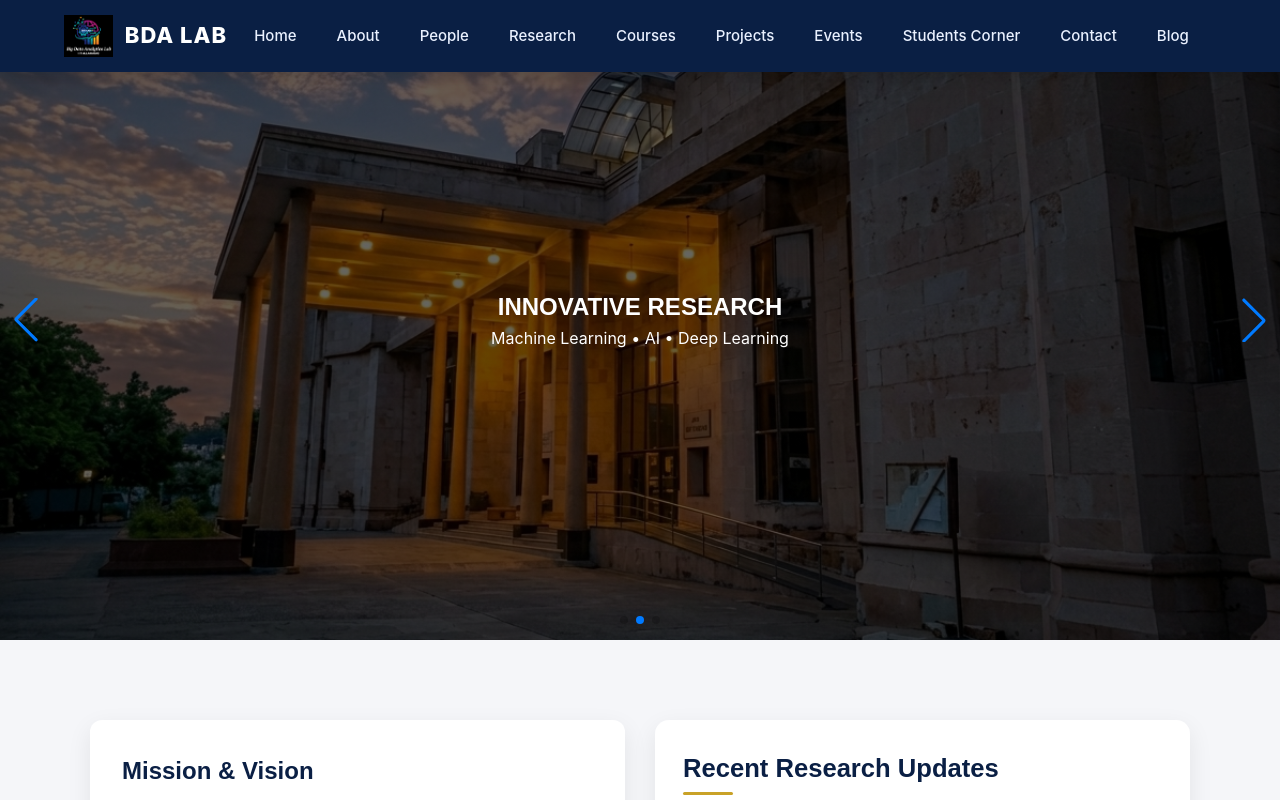
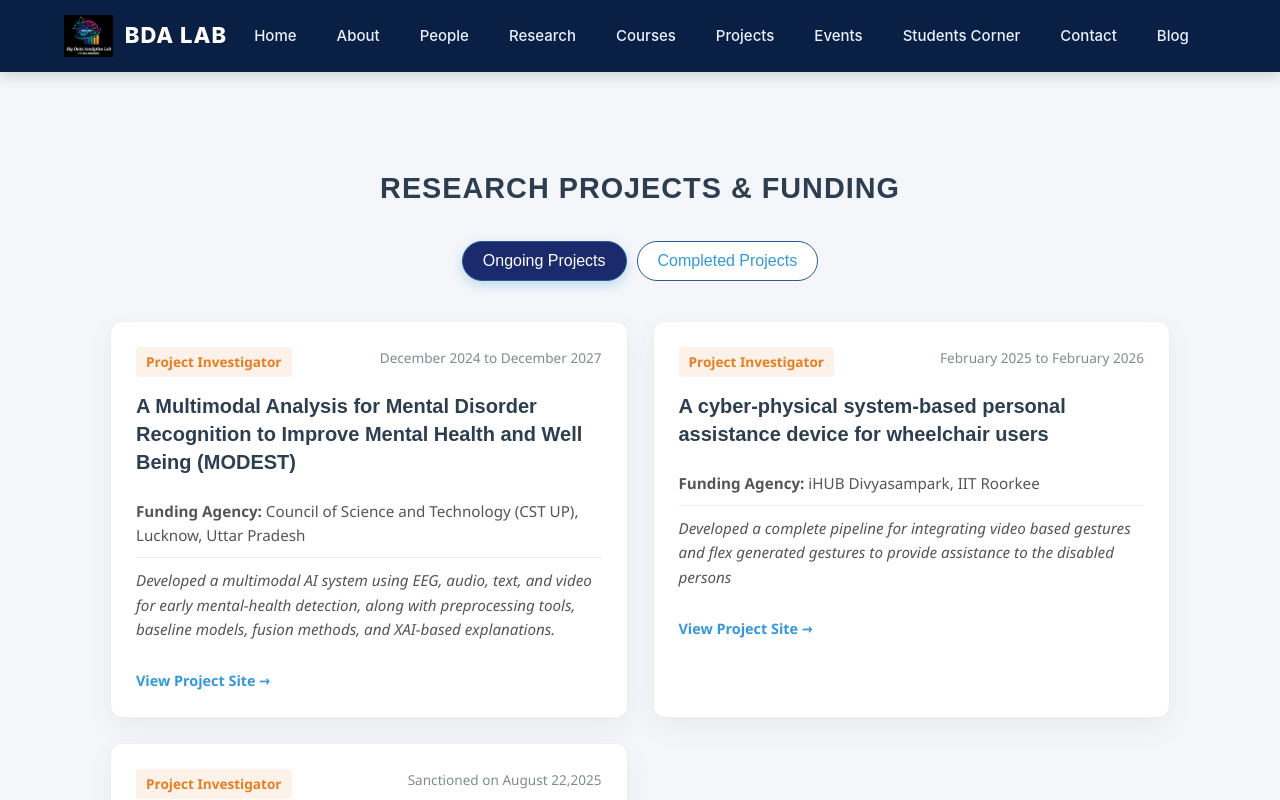
Before and after one commit to srthkksrwni/bda_lab, a React (Vite) app: page /#/projects in a window 1280 px wide. Shown: the top 800 px of the page. Built offline with nearby package versions, Linux system fonts and the light colour scheme; grey boxes are pictures that could not be loaded.

Commit message:
updated router

```diff
--- a/src/App.jsx
+++ b/src/App.jsx
@@ -1,5 +1,6 @@
 import React from "react";
-import { BrowserRouter as Router, Routes, Route } from "react-router-dom";
+// BrowserRouter ki jagah HashRouter import kiya
+import { HashRouter as Router, Routes, Route } from "react-router-dom";
 import Navbar from "./components/Navbar";
 import Footer from "./components/Footer";
 import Home from "./components/Home";
@@ -25,6 +26,7 @@ import StudentCorner from "./components/StudentCorner";
 
 function App() {
   return (
+
     <Router>
       <div className="App">
         <ScrollToTop />
--- a/src/components/ProjectPage.jsx
+++ b/src/components/ProjectPage.jsx
@@ -16,7 +16,7 @@ const ProjectPage = () => {
 name: "Prof. Sonali Agarwal",
 role: "Project Investigator",
 cv: "https://profile.iiita.ac.in/sonali/CV.pdf",
-photo: "https://profile.iiita.ac.in/sonali/static/images/sa.jpg"
+photo: "\Sonali Maam.jpg"
 },
 {
 name: "Prof. Navjot Singh",
--- a/src/data/Ongoingprojects.js
+++ b/src/data/Ongoingprojects.js
@@ -21,7 +21,7 @@ export const Ongoingprojects = [
       duration: "February 2025 to February 2026",
       collaborators: [],
       brief : "Developed a complete pipeline for integrating video based gestures and flex generated gestures to provide assistance to the disabled persons",
-      website:"/projectpage"
+      website:"/#/projectpage"
     },
     {
       id:3 ,
--- a/vite.config.js
+++ b/vite.config.js
@@ -4,5 +4,5 @@ import react from '@vitejs/plugin-react'
 // https://vitejs.dev
 export default defineConfig({
   plugins: [react()],
-  base: '',
+  base: './',
 })
```
